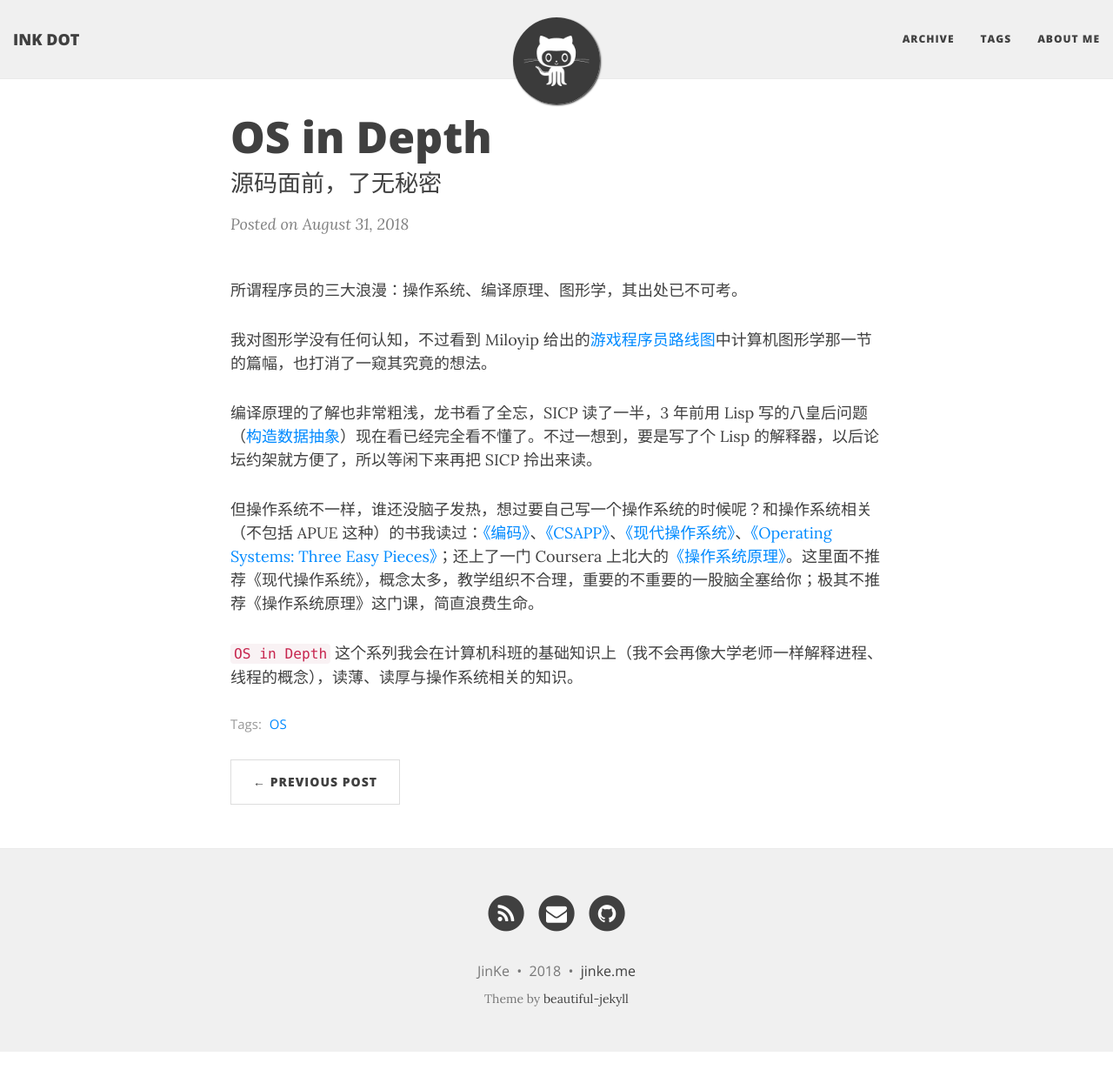
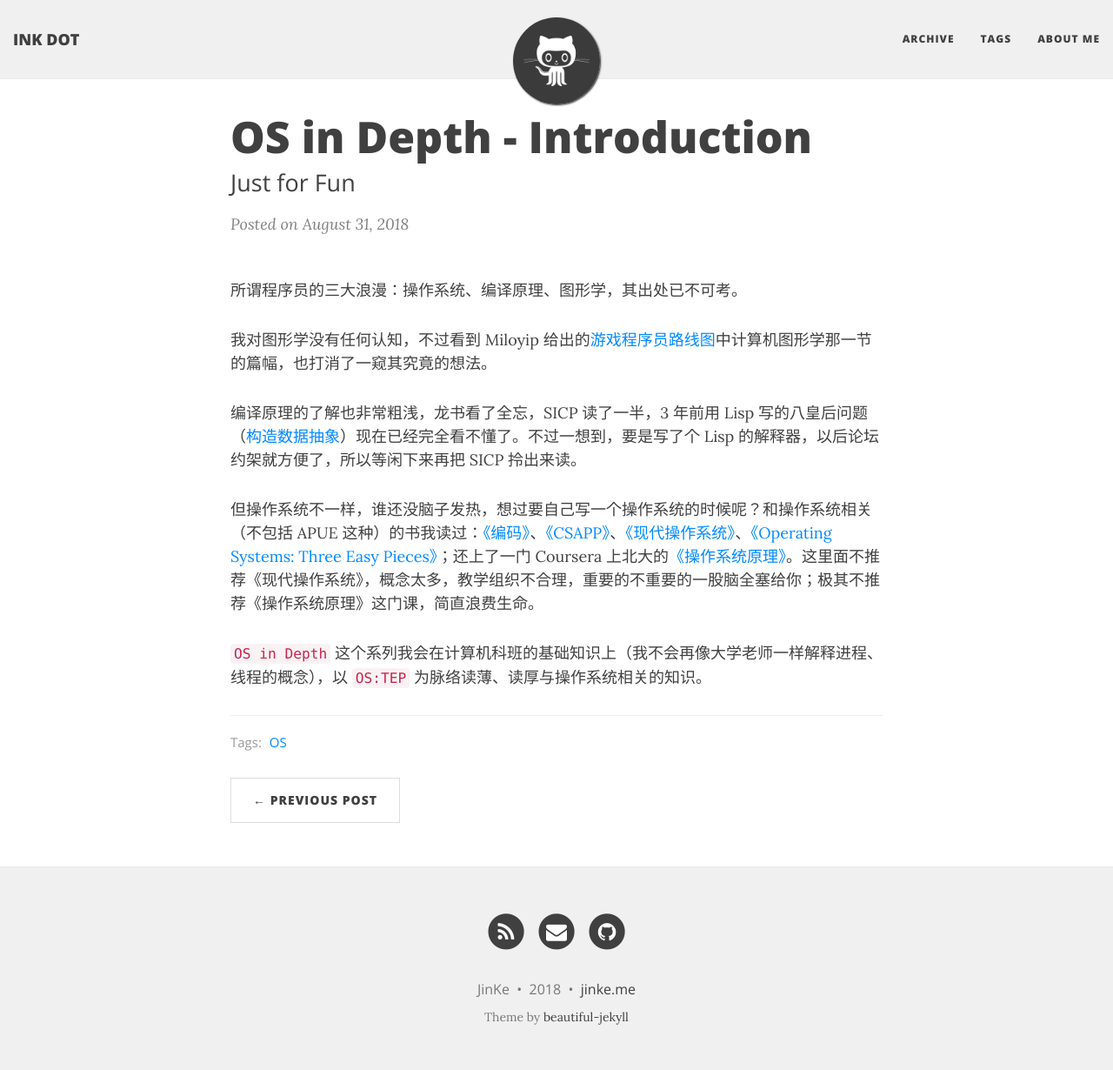
Before and after one commit to yichenluan/yichenluan.github.io, a Jekyll site: the page built from _posts/2018-08-31-os-in-depth.md, in a window 1280 px wide and 1230 px high. Shown: the whole window at 87% size. Built offline with Jekyll 4.4.1, drawn with Linux system fonts in a browser that asks for light colours; nearby versions of some CDN libraries; comment, search, counter and statistics services are not loaded.

Commit message:
update os

```diff
--- a/_posts/2018-08-31-os-in-depth.md
+++ b/_posts/2018-08-31-os-in-depth.md
@@ -1,7 +1,7 @@
 ---
 layout: post
-title: OS in Depth
-subtitle: 源码面前，了无秘密
+title: OS in Depth - Introduction
+subtitle: Just for Fun
 tags: [OS]
 ---
 
@@ -9,8 +9,10 @@ tags: [OS]
 
 我对图形学没有任何认知，不过看到 Miloyip 给出的[游戏程序员路线图](https://miloyip.github.io/game-programmer/game-programmer-zh-cn.pdf)中计算机图形学那一节的篇幅，也打消了一窥其究竟的想法。
 
-编译原理的了解也非常粗浅，龙书看了全忘，SICP 读了一半，3 年前用 Lisp 写的八皇后问题（[构造数据抽象](http://jinke.me/2015-10-21-SICP-2/)）现在看已经完全看不懂了。不过一想到，要是写了个 Lisp 的解释器，以后论坛约架就方便了，所以等闲下来再把 SICP 拎出来读。
+编译原理的了解也非常粗浅，龙书看了全忘，SICP 读了一半，3 年前用 Lisp 写的八皇后问题（[构造数据抽象](http://jinke.me/2015-10-21-SICP-2/)）现在已经完全看不懂了。不过一想到，要是写了个 Lisp 的解释器，以后论坛约架就方便了，所以等闲下来再把 SICP 拎出来读。
 
 但操作系统不一样，谁还没脑子发热，想过要自己写一个操作系统的时候呢？和操作系统相关（不包括 APUE 这种）的书我读过：[《编码》](https://book.douban.com/subject/4822685/)、[《CSAPP》](https://book.douban.com/subject/26912767/)、[《现代操作系统》](https://book.douban.com/subject/3852290/)、[《Operating Systems: Three Easy Pieces》](http://pages.cs.wisc.edu/~remzi/OSTEP/)；还上了一门 Coursera 上北大的[《操作系统原理》](https://www.coursera.org/learn/os-pku)。这里面不推荐《现代操作系统》，概念太多，教学组织不合理，重要的不重要的一股脑全塞给你；极其不推荐《操作系统原理》这门课，简直浪费生命。
 
-`OS in Depth` 这个系列我会在计算机科班的基础知识上（我不会再像大学老师一样解释进程、线程的概念），读薄、读厚与操作系统相关的知识。
+`OS in Depth` 这个系列我会在计算机科班的基础知识上（我不会再像大学老师一样解释进程、线程的概念），以 `OS:TEP` 为脉络读薄、读厚与操作系统相关的知识。
+
+---
```
